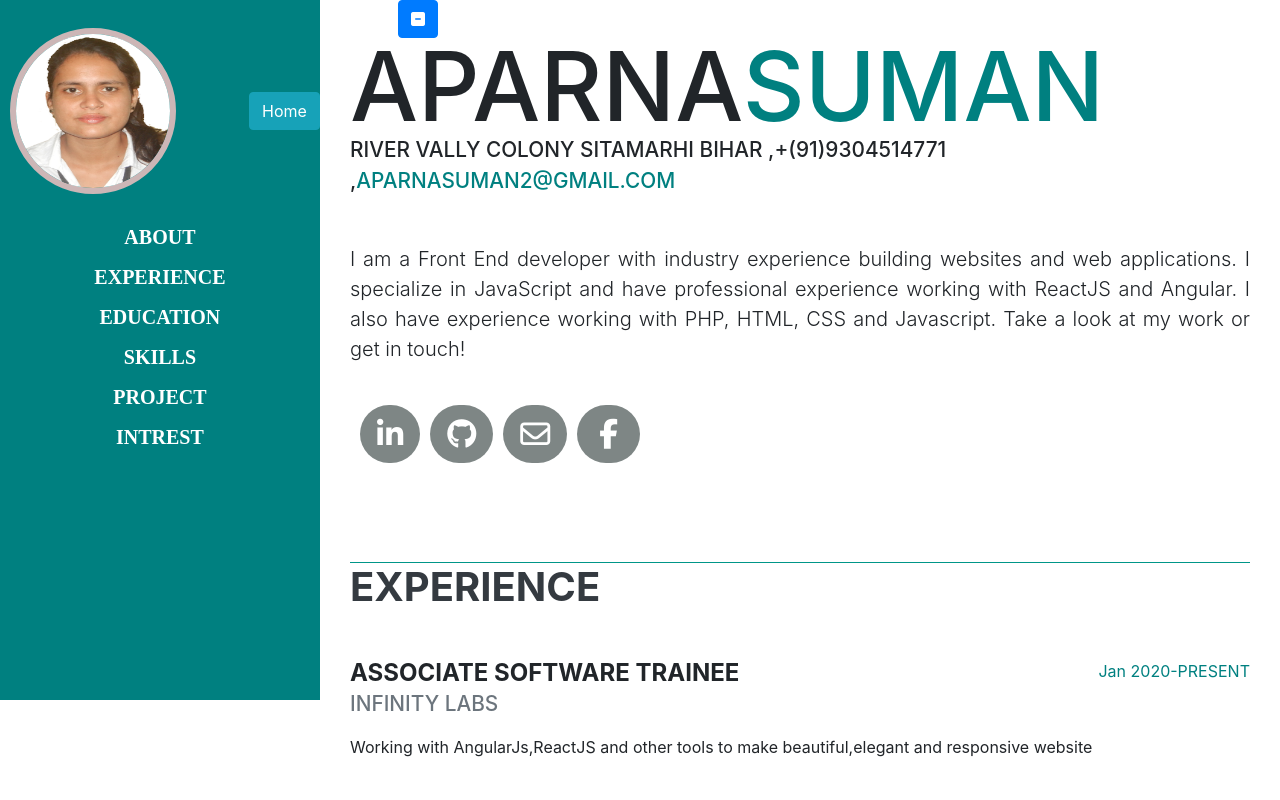
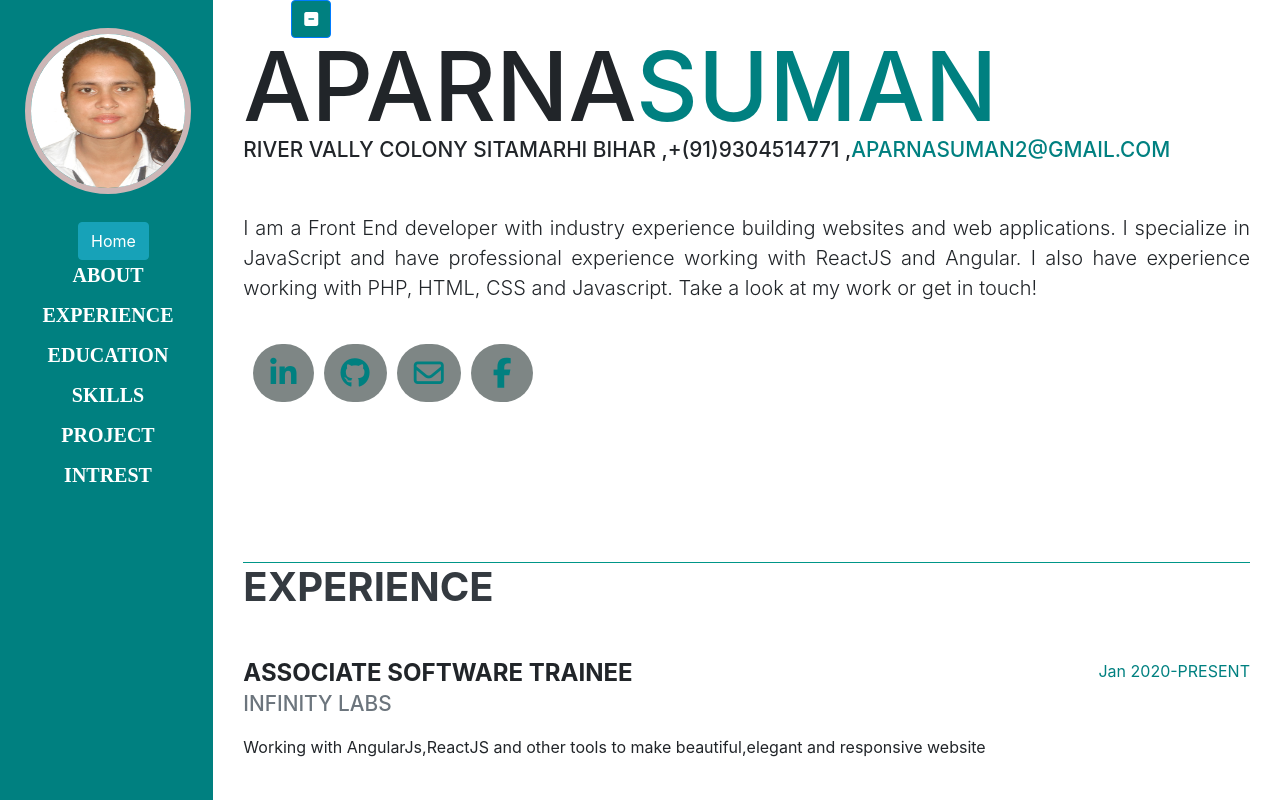
Before and after one commit to Aparnasuman/PortfolioSite, a React (Create React App) app: page / in a window 1280 px wide. Shown: the top 800 px of the page. Built offline with nearby package versions, Linux system fonts and the light colour scheme; no server answers.

Commit message:
A link add on social site

```diff
--- a/src/App.css
+++ b/src/App.css
@@ -3,19 +3,24 @@
     padding: 0px;
     box-sizing: border-box;
 }
+#collapseExample{
+    background-color: teal;
+}
 .sidebar{
-    background-color: teal;
-    height: 700px;
+
+    height: 1000px;
     position: fixed;
 }
-
+.togl{
+    margin-top: 24px;
+    margin-left: 10px;
+    background-color: teal;
+}
 .btn{
     margin: 0px;
     margin-left: 63px;
 }
-.sidebar{
-    margin-left: -15px;
-}
+
 .about{
     width:250px;
     height:700px;
--- a/src/App.js
+++ b/src/App.js
@@ -13,11 +13,11 @@ class App extends React.Component {
         return (
             <div className="row">
                 <Router>
-                    <div id="collapseExample" className="col-sm-3" >
+                    <div id="collapseExample" className="col-sm-2" >
                         <NavBar />
                     </div>
-                    <div className="col-sm-9">
-                      <button class="btn btn-primary" type="button" data-toggle="collapse" data-target="#collapseExample" aria-expanded="false" aria-controls="collapseExample">
+                    <div className="col-sm-10">
+                      <button class="btn btn-primary togl" type="button" data-toggle="collapse" data-target="#collapseExample" aria-expanded="false" aria-controls="collapseExample">
                       <i class="fas fa-minus-square"></i>
                      </button>
 
--- a/src/aboutdetail.js
+++ b/src/aboutdetail.js
@@ -7,6 +7,7 @@ class AboutMain extends React.Component {
   constructor(props) {
     super(props);
   }
+
   componentDidMount() {
     let i = 0;
     this.props.fetchStars("Freshup")
@@ -15,6 +16,7 @@ class AboutMain extends React.Component {
     // }, 1000)
   }
   render() {
+    let url = "";
     return (
 
       <div className="about-detail">
@@ -26,18 +28,22 @@ class AboutMain extends React.Component {
             </h1>
             <div className="subheading mb-5">
               RIVER VALLY COLONY SITAMARHI BIHAR ,+(91)9304514771 ,
-                    <Link to="/Aparnasuman2@gmail.com">AparnaSuman2@gmail.com</Link>
+                    <a href="https://www.linkedin.com/in/aparnasuman/">AparnaSuman2@gmail.com</a>
             </div>
             <p className="lead mb-5">I am a Front End developer with industry experience building websites and web applications. I specialize in JavaScript and have professional experience working with ReactJS and Angular. I also have experience working with PHP, HTML, CSS and Javascript. Take a look at my work or get in touch!</p>
             <div className="social-icons ">
               <span className="icon-display linkedin">
-                <i className="fab fa-linkedin-in"></i></span>
+                <a href="https://www.linkedin.com/in/aparnasuman/">
+                  <i className="fab fa-linkedin-in"></i></a></span>
               <span className="icon-display github">
-                <i className="fab fa-github"></i></span>
+                <a href="https://github.com/Aparnasuman">
+                  <i className="fab fa-github"></i></a></span>
               <span className="icon-display env">
-                <i className="far fa-envelope"></i></span>
+                <a href="https://mail.google.com/mail/u/0/#inbox">
+                  <i className="far fa-envelope"></i></a></span>
               <span className="icon-display fb">
-                <i className="fab fa-facebook-f"></i></span>
+                <a href="https://www.facebook.com/aparna.suman.1/">
+                  <i className="fab fa-facebook-f"></i></a></span>
             </div>
           </div>
         </section>
--- a/src/nav.js
+++ b/src/nav.js
@@ -3,15 +3,13 @@ import logo from './logo.png';
 import { Link } from 'react-router-dom';
 import AboutDetail from './about';
 class NavBar extends React.Component {
-  render(){
+  render() {
     return (
+    <nav className="sidebar">
 
+        <img src={logo} alt="Download" className="download"></img><br></br>
+        <button className="btn btn-info justify-content-center ">Home</button>
 
-         <nav className="sidebar" id="collapseExample">
-
-         <img src={logo} alt="Download" className="download"/>
-
-         <button className="btn btn-info justify-content-center ">Home</button>
         <ul className="list">
           <Link to="/about"><li className="listabout">ABOUT</li></Link>
           <Link to="/experience"><li className="listabout">EXPERIENCE</li></Link>
@@ -25,4 +23,4 @@ return (
   };
 };
 
-export default  NavBar;
+export default NavBar;
```
Also changed, not shown: 12 other files (tests, documents, lock files or other folders). Lines whose indentation alone changed are shown as unchanged.
